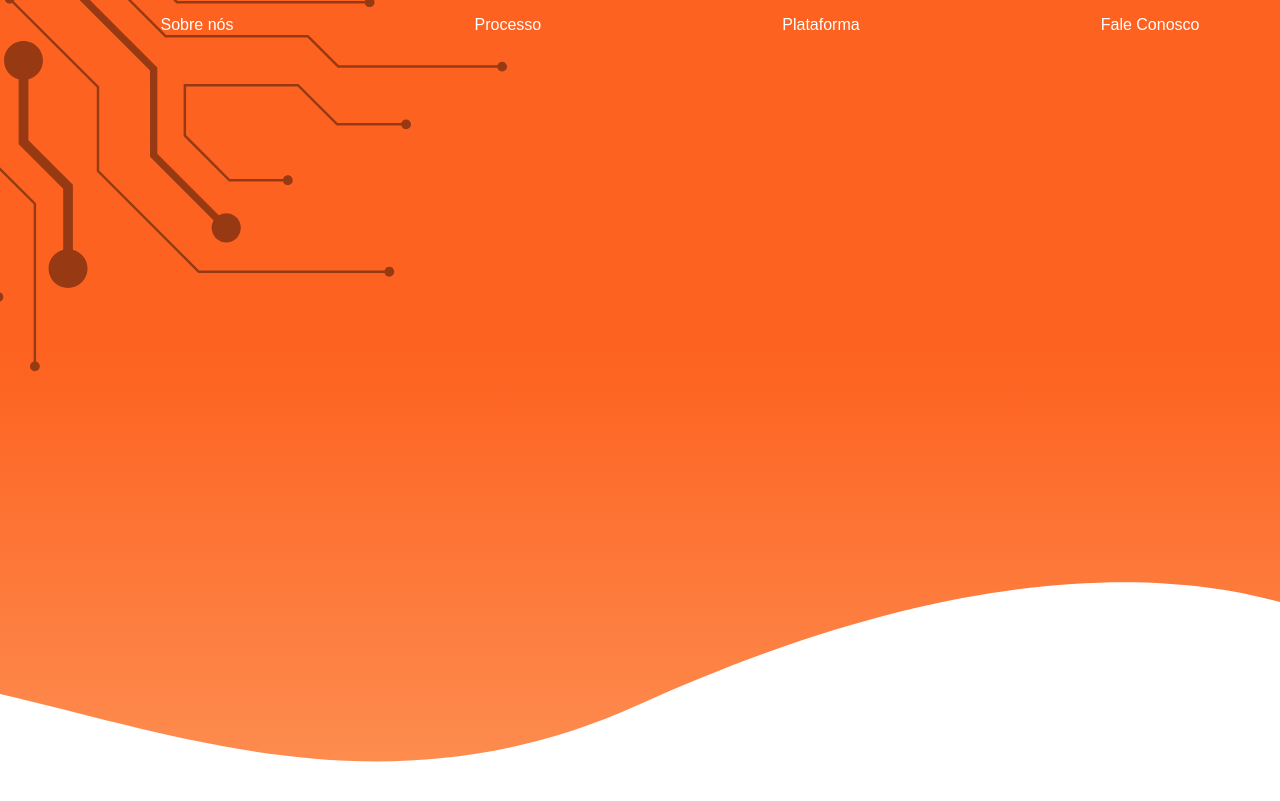
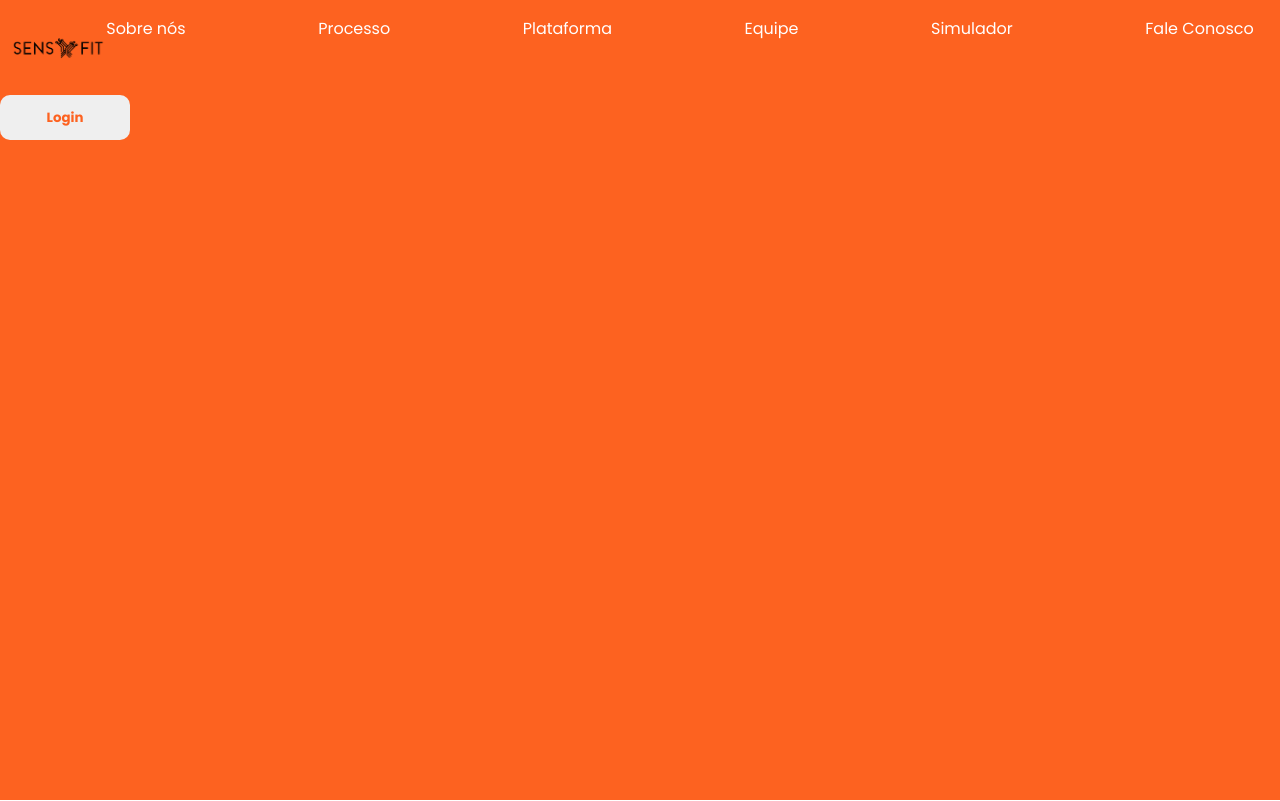
Before and after one commit to Grupo-3-SensFit/Entregaveis, a plain HTML site: page Site-Institucional/Index.html in a window 1280 px wide. Drawn offline with Linux system fonts and the light colour scheme.

Commit message:
Algumas alterações na Tela Inicial do Projeto SensFit

```diff
--- a/Site-Institucional/Index.html
+++ b/Site-Institucional/Index.html
@@ -15,12 +15,12 @@
 </head>
 
 <body>
-    <header id="home">
+    <div id="home">
         <div id="fundo_header">
-            <img src="./img/fundo.svg" class="fundo">
-            <img src="./img/circuito.svg" class="fundo_circuito">
+            <!-- <img src="./img/fundo.svg" class="fundo"> -->
+            <!-- <img src="./img/circuito.svg" class="fundo_circuito"> -->
             <a href="#home">
-                <img class="logo" src="./img/LogoSensFit.png">
+                <img id="logo" src="./img/LogoPreta.png">
             </a>
 
             <ul id="navbar-list">
@@ -29,16 +29,24 @@
                 </li>
                 <li class="navbar-link">
                     <a href="#processo">Processo</a>
+                  </li>
+                <li class="navbar-link">
+                    <a href="#plataforma">Plataforma</a>
                 </li>
                 <li class="navbar-link">
-                    <a href="#plataforma">Plataforma</a>
+                    <a href="#fale-conosco">Equipe</a>
+                </li>
+                <li class="navbar-link">
+                    <a href="#fale-conosco">Simulador</a>
                 </li>
                 <li class="navbar-link">
                     <a href="#fale-conosco">Fale Conosco</a>
                 </li>
             </ul>
+
+            <button class="button-login">Login</button>
         </div>
-    </header>
+    </div>
 </body>
 
 </html>
--- a/Site-Institucional/css/style.css
+++ b/Site-Institucional/css/style.css
@@ -1,4 +1,4 @@
-@import url('https://fonts.googleapis.com/css2?family=Open+Sans:ital,wght@0,300..800;1,300..800&display=swap');
+@import url('https://fonts.googleapis.com/css2?family=Poppins:ital,wght@0,100;0,200;0,300;0,400;0,500;0,600;0,700;0,800;0,900;1,100;1,200;1,300;1,400;1,500;1,600;1,700;1,800;1,900&display=swap');
 
 
 body {
@@ -6,19 +6,20 @@ body {
     text-decoration: none;
     padding: 0;
     box-sizing: border-box;
-    font-family: 'Open-Sans', sans-serif;
+    font-family: Poppins, sans-serif;
 }
 
 
-header {
-    height: 100vh;
+#home{
+    height: 100%;
 }
 
 #fundo_header {
     position: absolute;
     width: 100%;
     height: 100%;
-    z-index: -10;
+    z-index: 99999;
+    background-color: #FD6220;
 }
 
 .fundo {
@@ -35,25 +36,75 @@ header {
     height: 100vh;
     left: -10%;
     top: -30%;
-    opacity: 0.4;
+    opacity: 0.2;
 }
 
-#navbar-list{
-    list-style: none;
+
+a .logo {
+     width: 100px;
+     height: 100px;
+
 }
+
 
 #navbar-list a {
     text-decoration: none;
     color: white;
+    transition: 0.5s;
+    /* text-transform: uppercase; */
+
 }
+
+#navbar-list a:hover {
+    color: black;
+
+}
+
+/* #navbar-list a::before {
+    content: '';
+    position: absolute;
+    background-color: black;
+    bottom: -2px;
+    height: 3px;
+    width: 0%;
+    transform: skewX(-45deg);
+    transition: width 0.20s;
+} */
 
 #navbar-list {
     position: fixed;
-    z-index: 9999;
-    top: 0;
     display: flex;
     justify-content: space-around;
     height: 80px;
     width: 100%;
-    transition: 0.30;
+    list-style-type: none;
+    /* transition: 0.30; */
+    top: 0;
 }
+
+
+#logo {
+    display: flex;
+    height: 95px;
+    margin-left: 10px;
+    cursor: pointer;
+    top: 0;
+    object-fit: contain;
+}
+
+.button-login {
+    width: 130px;
+    height: 45px;
+    border-radius: 10px;
+    border: 0;
+    font-weight: bold;
+    font-family: Poppins;
+    transition: 0.3s;
+    color: #FD6220;
+}
+
+.button-login:hover {
+    background-color: #FD6220;
+    color: white;
+    border: 4px solid white;
+}
```
Also changed, not shown: Site-Institucional/Notas Projeto.txt (added, +9 -0 lines).
